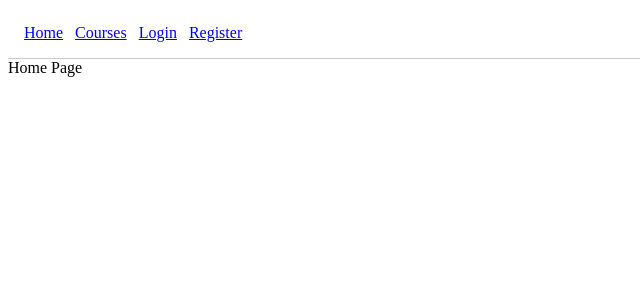
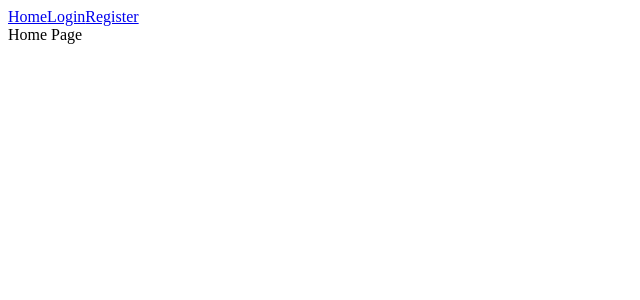
Before and after one commit to IvannIvannov/react-diploma-project, a React (Vite) app: page / in a window 1280 px wide. Shown: the top 300 px of the page, without its empty margins (0-640 px from the left). Built offline with nearby package versions, Linux system fonts and the light colour scheme.

Commit message:
feat: implement courses system with backend API and frontend integration

```diff
--- a/src/components/Navbar.tsx
+++ b/src/components/Navbar.tsx
@@ -1,18 +1,33 @@
 import { Link } from "react-router-dom";
+import { useAuth } from "../context/AuthContext";
+import { useNavigate } from "react-router-dom";
 
 const Navbar = () => {
+  const { user, logout } = useAuth();
+  const navigate = useNavigate();
+
   return (
-    <nav style={{ padding: "16px", borderBottom: "1px solid #ccc" }}>
-      <Link to="/" style={{ marginRight: "12px" }}>
-        Home
-      </Link>
-      <Link to="/courses" style={{ marginRight: "12px" }}>
-        Courses
-      </Link>
-      <Link to="/login" style={{ marginRight: "12px" }}>
-        Login
-      </Link>
-      <Link to="/register">Register</Link>
+    <nav>
+      <Link to="/">Home</Link>
+
+      {user ? (
+        <>
+          <Link to="/dashboard">Dashboard</Link>
+          <button
+            onClick={() => {
+              logout();
+              navigate("/login");
+            }}
+          >
+            Logout
+          </button>
+        </>
+      ) : (
+        <>
+          <Link to="/login">Login</Link>
+          <Link to="/register">Register</Link>
+        </>
+      )}
     </nav>
   );
 };
```
